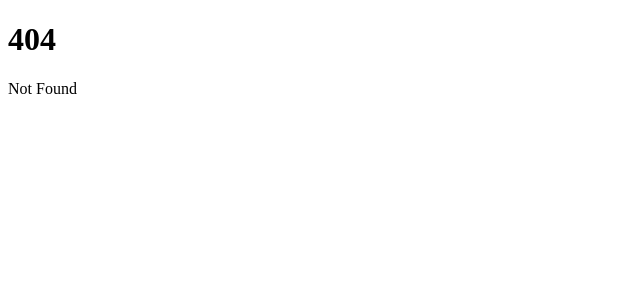
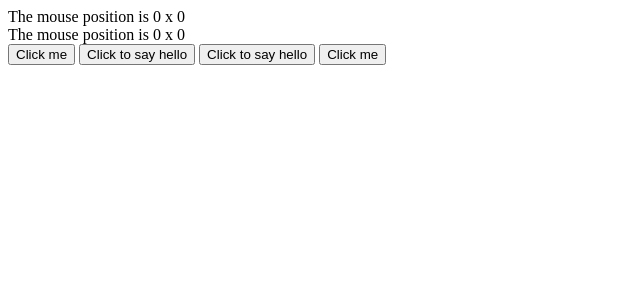
Before and after one commit to zT-1337/svelte-tutorial, a SvelteKit app: page /dom-events in a window 1280 px wide. Before the commit this address had no page. Shown: the top 300 px of the page, without its empty margins (0-640 px from the left). Built offline with nearby package versions, Linux system fonts and the light colour scheme.

Commit message:
-added: chapter with evens

```diff
--- /dev/null
+++ b/src/routes/dom-events/+page.svelte
@@ -0,0 +1,56 @@
+<script lang="ts">
+  import Outer from "./Outer.svelte";
+  import CustomButton from "./CustomButton.svelte";
+
+  let m = {x: 0, y: 0};
+
+  function handleMousemove(event: MouseEvent) {
+    m.x = event.clientX;
+    m.y = event.clientY;
+  }
+
+  function handleClick() {
+    alert("Only this once");
+  }
+
+  function handleMessage(event: CustomEvent<{text: string}>) {
+    console.log("hello");
+    alert(event.detail.text);
+  }
+
+  function handleCustomButtonClick() {
+    alert("Handled via bubbling");
+  }
+</script>
+
+<!--Events are prefixed with on:-->
+<!--All the html events are available-->
+<div on:mousemove={handleMousemove}>
+  The mouse position is {m.x} x {m.y}
+</div>
+
+<!--Event handles can also be defined inline like that-->
+<!--Using inline or functions as event handlers has no impact on the performance-->
+<div on:mousemove={e => m = {x: e.clientX, y: e.clientY}}>
+  The mouse position is {m.x} x {m.y}
+</div>
+
+<!--Event handlers can have modifiers to change their behaviour-->
+<!--The modifier is seperated with | from the event-->
+<!--once modifier only allow the event handler to get called once-->
+<!--Modifiers can be chained by using another |-->
+<button on:click|once={handleClick}>
+  Click me
+</button>
+
+<!--Custom events get handled the same way-->
+<Outer on:message={handleMessage}/>
+
+<CustomButton on:click={handleCustomButtonClick}/>
+
+<style>
+  div {
+    width: 100%;
+    height: 100%;
+  }
+</style>
--- /dev/null
+++ b/src/routes/dom-events/CustomButton.svelte
@@ -0,0 +1,4 @@
+<!--Dom events can also be automatically forwarded with the same syntax as component events-->
+<button on:click>
+  Click me
+</button>
--- /dev/null
+++ b/src/routes/dom-events/Inner.svelte
@@ -0,0 +1,19 @@
+<script lang="ts">
+  //Components can also define their own event and fire them
+  import { createEventDispatcher } from "svelte";
+
+  //The createEventDispatcher needs to get called when the components get initalized
+  //Calling it with setTimeout callback is not possible
+  //For typing: each valid event key is a property, that gets assigned the type of the payload
+  const dispatch = createEventDispatcher<{message: {text: string}}>();
+
+  function sayHello() {
+    dispatch('message', {
+      text: 'Hello!'
+    });
+  }
+</script>
+
+<button on:click={sayHello}>
+  Click to say hello
+</button>
--- /dev/null
+++ b/src/routes/dom-events/Outer.svelte
@@ -0,0 +1,19 @@
+<script lang="ts">
+  import Inner from "./Inner.svelte";
+  import { createEventDispatcher } from "svelte";
+
+  const dispatch = createEventDispatcher<{message: {text: string}}>();
+
+  //DOM Events bubble up until they find an event handler
+  //Component/CustomEvents dont do that
+  //Therefore you need to forward them yourself
+  function forward(event: CustomEvent<{text: string}>) {
+    dispatch('message', event.detail);
+  }
+</script>
+
+<!--Forwarding the event-->
+<Inner on:message={forward} />
+
+<!--But this takes a lot of effort, so you can use that syntax for automatic event forwarding-->
+<Inner on:message />
```
